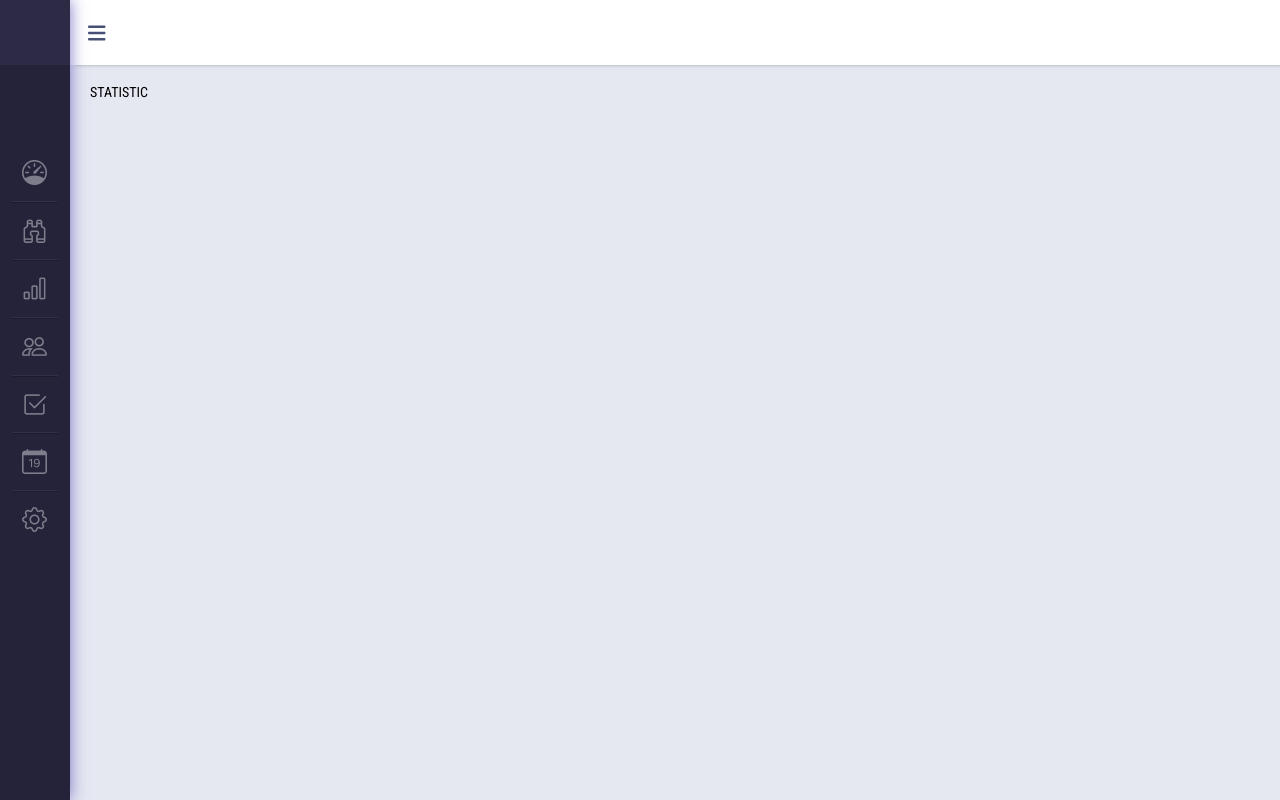
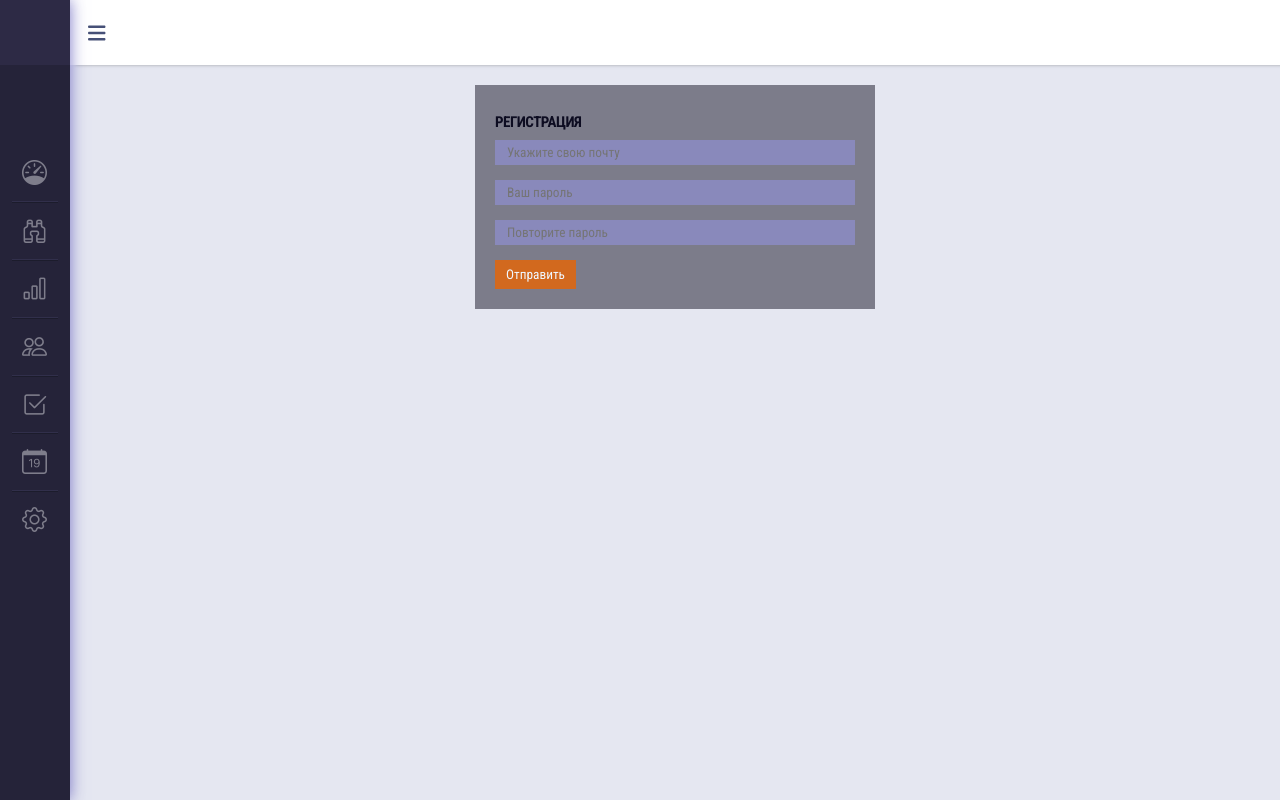
Before and after one commit to bartik369/app, a React (Create React App) app in the folder client/: page /statistic in a window 1280 px wide. Built offline with nearby package versions, Linux system fonts and the light colour scheme.

Commit message:
start front for login regist

```diff
--- /dev/null
+++ b/client/src/components/form/Registration.css
@@ -0,0 +1,42 @@
+.registration {
+    display: flex;
+    justify-content: center;
+}
+
+.registration .title {
+    font-size: 15px;
+}
+
+.registration .form {
+    padding: 20px;
+    background-color: rgb(124, 124, 138);
+    display: flex;
+    flex-direction: column;
+    justify-content: center;
+    max-width: 400px;
+    width: 100%;
+}
+
+.registration .form input {
+    background-color: rgb(137, 137, 187);
+    padding: 5px 12px;
+    margin-bottom: 15px;
+    transition: all .5s;
+}
+
+.registration .form input:hover {
+    background-color: rgb(174, 174, 226);
+    padding: 5px 12px;
+    margin-bottom: 15px;
+}
+
+.registration .register-btn {
+    width: fit-content;
+    padding: 7px 11px;
+    background-color: chocolate;
+    color: aliceblue;
+    transition: all .5s;
+}
+.registration .register-btn:hover {
+    background-color: rgb(30, 210, 75);
+}
--- a/client/src/components/form/Registration.jsx
+++ b/client/src/components/form/Registration.jsx
@@ -1,7 +1,50 @@
-import React from 'react'
+import React, {useState, useEffect} from 'react';
+import "./Registration.css"
 
 export default function Registration() {
+
+    const [registerInfo, setRegisterInfo] = useState({
+        email: "",
+        password: "",
+    });
+
+    const registrationHandler = (e) => {
+        const {name, value} = e.target;
+        setRegisterInfo({...registerInfo, [name]: value})
+    };
+
+    const registration = (e) => {
+        e.preventDefault();
+    };
+
+
   return (
-    <div>Registration</div>
+    <div className="registration">
+        <div className="form" action="">
+        <div className="title">Регистрация</div>
+            <input
+            type="text"
+            id="email"
+            name='email'
+            placeholder='Укажите свою почту'
+            onChange={(e) => registrationHandler(e)}
+            />
+            <input
+            type="password"
+            id="password"
+            name='password'
+            placeholder='Ваш пароль'
+            onChange={(e) => registrationHandler(e)}
+            />
+            <input
+            type="password"
+            id='repeat-password'
+            name='repeat-password'
+            placeholder='Повторите пароль'
+            onChange={(e) => registrationHandler(e)}
+            />
+            <button className="register-btn" onClick={(e) => registration(e) }>Отправить</button>
+        </div>
+    </div>
   )
-}
+};
--- a/client/src/components/pages/Statistic.jsx
+++ b/client/src/components/pages/Statistic.jsx
@@ -1,9 +1,11 @@
 import React from "react";
+import Registration from "../form/Registration";
+
 
 const Statistics = () => {
     return (
         <div className="statistics">
-            STATISTIC
+            <Registration />
         </div>
     )
 }
```
